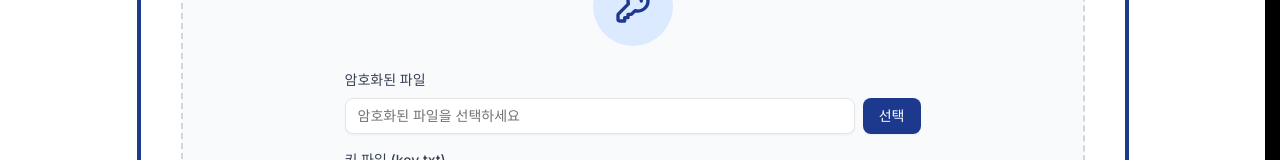
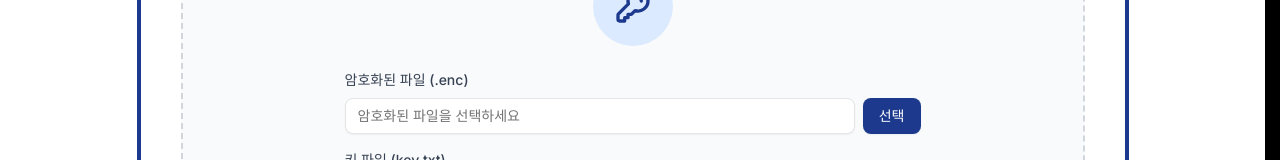
Before and after one commit to sanghyxuk/frontend, a Next.js app: page /decryption in a window 1280 px wide. Shown: the part 419-579 px from the top of the page. Built offline with nearby package versions, Linux system fonts and the light colour scheme; no server answers.

Commit message:
text update

```diff
--- a/components/hero-section-decryption.tsx
+++ b/components/hero-section-decryption.tsx
@@ -223,7 +223,7 @@ export function HeroSectionDecryption() {
                 <div className="w-full space-y-4">
                   <div>
                     <label className="block text-sm font-medium text-gray-700 mb-2">
-                      암호화된 파일
+                      암호화된 파일 (.enc)
                     </label>
                     <div className="flex gap-2">
                       <Input
--- a/components/recent-documents.tsx
+++ b/components/recent-documents.tsx
@@ -88,7 +88,7 @@ export function RecentDocuments() {
     <section className="py-20 bg-gradient-to-b from-gray-50 to-white">
       <div className="container mx-auto px-4">
         <div className="text-center mb-12">
-          <h2 className="text-4xl font-bold text-gray-900 mb-3">최근 검사한 방법</h2>
+          <h2 className="text-4xl font-bold text-gray-900 mb-3">최근 검사한 목록</h2>
           <p className="text-gray-600">최근에 암호화한 파일 목록을 확인하세요</p>
         </div>
 
```
